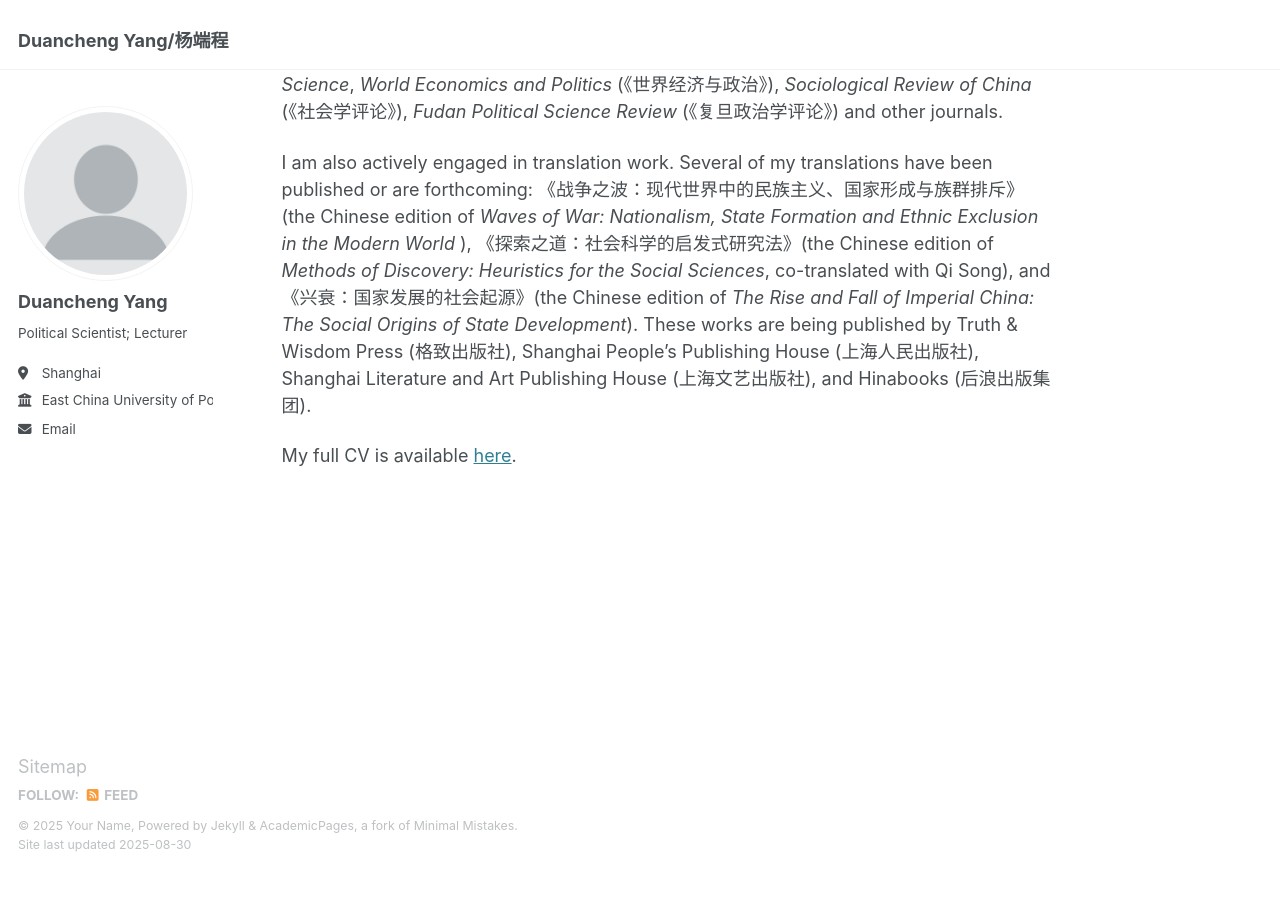
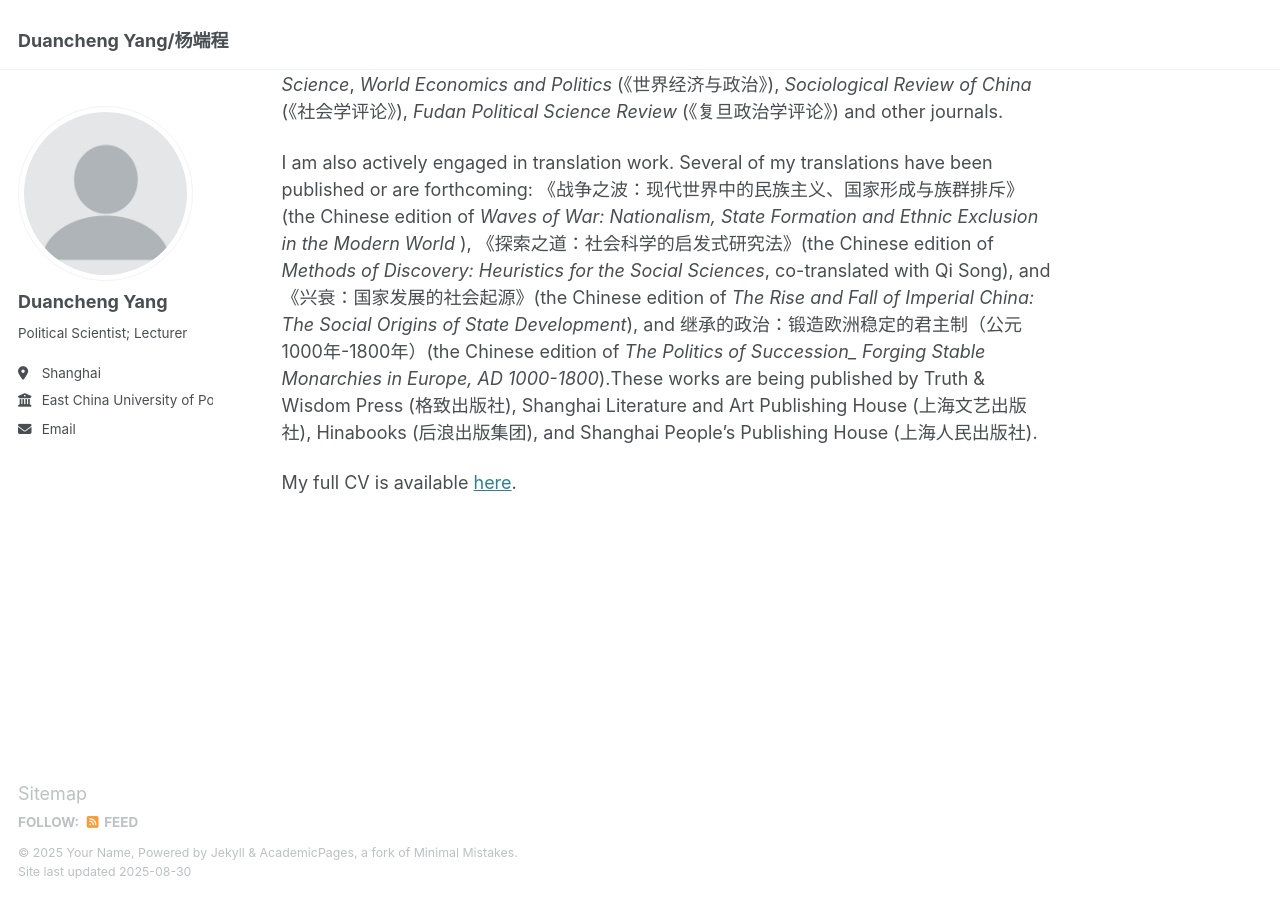
Before and after one commit to DCYeo/dcyeo.github.io, a Jekyll site: the page built from _pages/about.md, in a window 1280 px wide and 900 px high, scrolled down 670 px. Built offline with Jekyll 4.4.1, drawn with Linux system fonts in a browser that asks for light colours; before the commit the page ends 1543 px from its top, so only the background shows below that.

Commit message:
Update about.md

```diff
--- a/_pages/about.md
+++ b/_pages/about.md
@@ -20,6 +20,6 @@ My current teaching responsibilities include: 'Political Systems of Imperial Chi
 
 My work has appeared in peer-reviewed journals such as *Journal of Chinese Political Science*, *World Economics and Politics* (《世界经济与政治》), *Sociological Review of China* (《社会学评论》), *Fudan Political Science Review* (《复旦政治学评论》) and other journals.
 
-I am also actively engaged in translation work. Several of my translations have been published or are forthcoming: 《战争之波：现代世界中的民族主义、国家形成与族群排斥》(the Chinese edition of *Waves of War: Nationalism, State Formation and Ethnic Exclusion in the Modern World* ), 《探索之道：社会科学的启发式研究法》(the Chinese edition of *Methods of Discovery: Heuristics for the Social Sciences*, co-translated with Qi Song), and 《兴衰：国家发展的社会起源》(the Chinese edition of *The Rise and Fall of Imperial China: The Social Origins of State Development*). These works are being published by Truth & Wisdom Press (格致出版社), Shanghai People's Publishing House (上海人民出版社), Shanghai Literature and Art Publishing House (上海文艺出版社), and Hinabooks (后浪出版集团).
+I am also actively engaged in translation work. Several of my translations have been published or are forthcoming: 《战争之波：现代世界中的民族主义、国家形成与族群排斥》(the Chinese edition of *Waves of War: Nationalism, State Formation and Ethnic Exclusion in the Modern World* ), 《探索之道：社会科学的启发式研究法》(the Chinese edition of *Methods of Discovery: Heuristics for the Social Sciences*, co-translated with Qi Song), and 《兴衰：国家发展的社会起源》(the Chinese edition of *The Rise and Fall of Imperial China: The Social Origins of State Development*), and 继承的政治：锻造欧洲稳定的君主制（公元1000年-1800年）(the Chinese edition of *The Politics of Succession_ Forging Stable Monarchies in Europe, AD 1000-1800*).These works are being published by Truth & Wisdom Press (格致出版社), Shanghai Literature and Art Publishing House (上海文艺出版社), Hinabooks (后浪出版集团), and Shanghai People's Publishing House (上海人民出版社).
 
 My full CV is available [here]({{ site.baseurl }}/files/Duancheng_s_CV.pdf).
```
